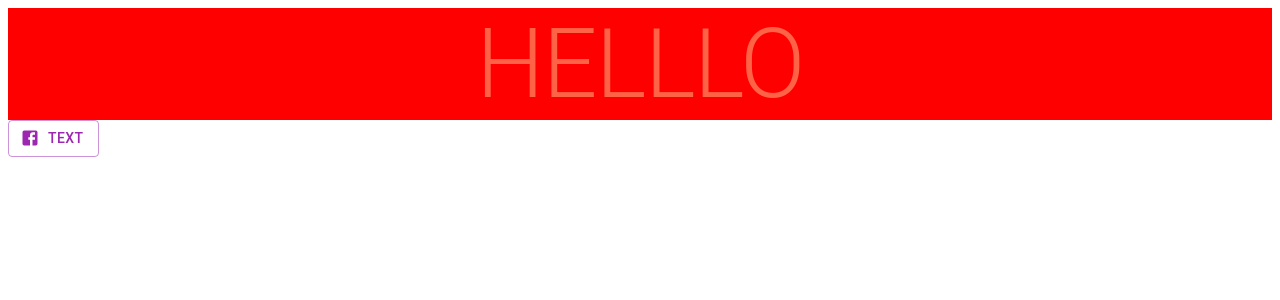
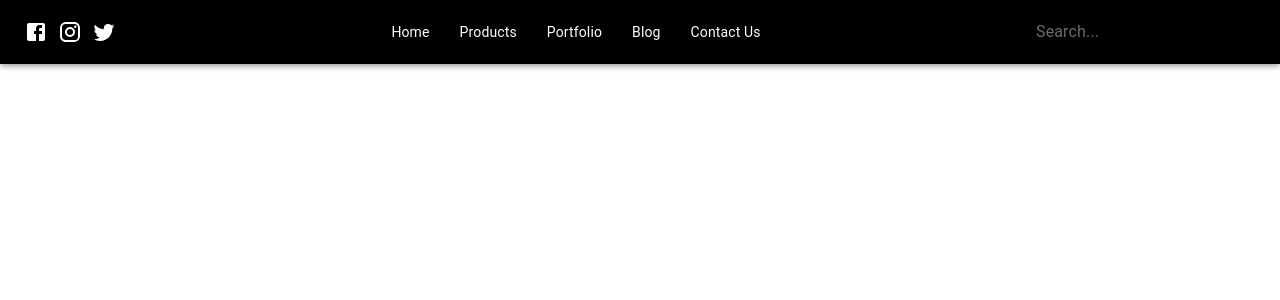
Before and after one commit to pablex72/react-mui-blog, a React (Create React App) app: page / in a window 1280 px wide. Shown: the top 300 px of the page. Built offline with nearby package versions, Linux system fonts and the light colour scheme.

Commit message:
feat: adding Navbar component

```diff
--- a/src/App.js
+++ b/src/App.js
@@ -1,19 +1,9 @@
-import { Button, Typography } from "@mui/material";
-import FacebookIcon from "@mui/icons-material/Facebook";
+
+import Navbar from "./components/navbar/Navbar";
 function App() {
   return (
     <div className="App">
-      <Typography
-        align="center"
-        variant="h1"
-        color={"tomato"}
-        sx={{ background: "red"}}
-      >
-        HELLLO
-      </Typography>
-      <Button startIcon={<FacebookIcon />} variant="outlined" color="secondary">
-        Text{" "}
-      </Button>
+      <Navbar />
     </div>
   );
 }
--- a/src/components/navbar/Navbar.js
+++ b/src/components/navbar/Navbar.js
@@ -1,9 +1,62 @@
-import React from 'react'
+import React from "react";
+import {
+  AppBar,
+  Box,
+  InputBase,
+  Toolbar,
+  Typography,
+  styled,
+} from "@mui/material";
 
+import { Facebook, Instagram, Twitter } from "@mui/icons-material/";
 const Navbar = () => {
+  const StyledToolbar = styled(Toolbar)({
+    display: "flex",
+    justifyContent: "space-between",
+  });
+  const SocialBox = styled(Box)({
+    display: "flex",
+    gap: 10,
+  });
+  const MenuBox = styled(Box)({
+    display: "flex",
+    gap: 30,
+  });
+  const SearchBox = styled(Box)({
+    display: "flex",
+    gap: 5,
+  });
+  const MenuItems = [
+    { Name: "Home", Link: "/" },
+    { Name: "Products", Link: "#" },
+    { Name: "Portfolio", Link: "#" },
+    { Name: "Blog", Link: "#" },
+    { Name: "Contact Us", Link: "#" },
+  ];
   return (
-    <div>Navbar</div>
-  )
-}
+    <AppBar sx={{ background: "black" }}>
+      <StyledToolbar>
+        <SocialBox>
+          <Facebook />
+          <Instagram />
+          <Twitter />
+        </SocialBox>
+        <MenuBox>
+          {MenuItems.map((item) => (
+            <Typography
+              key={item.Name}
+              sx={{ cursor: "pointer", fontSize: "14px" }}
+            >
+              {item.Name}
+            </Typography>
+          ))}
+        </MenuBox>
+        <SearchBox>
+          <InputBase placeholder="Search..." sx={{ color: "white" }} />
+        </SearchBox>
+      </StyledToolbar>
+    </AppBar>
+  );
+};
 
-export default Navbar
+export default Navbar;
```
